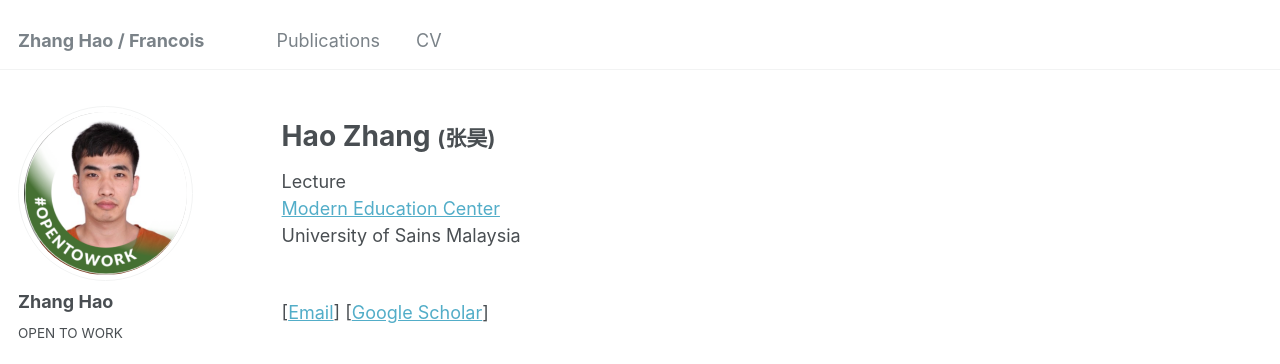
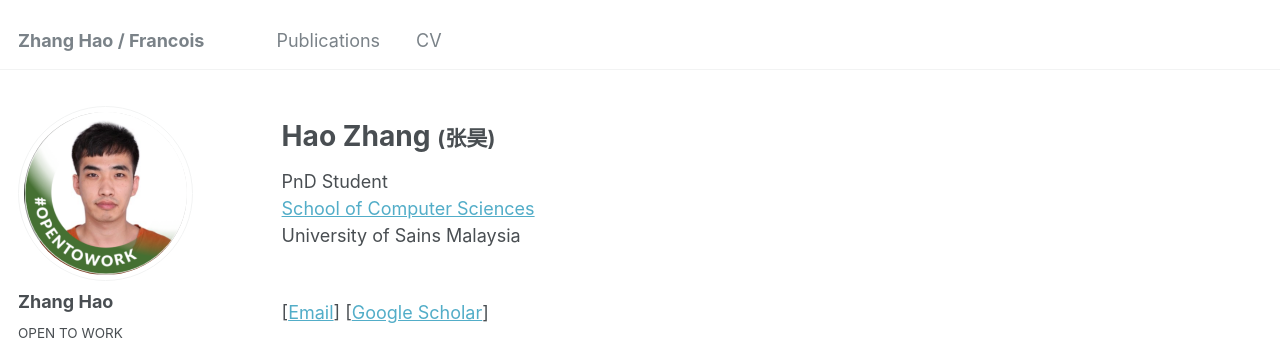
Before and after one commit to sydmou/sydmou.github.io, a Jekyll site: the page built from _pages/about.md, in a window 1280 px wide and 900 px high. Shown: the top 364 px of the window. Built offline with Jekyll 4.4.1, drawn with Linux system fonts in a browser that asks for light colours; some web fonts are replaced.

Commit message:
Update about.md

```diff
--- a/_pages/about.md
+++ b/_pages/about.md
@@ -16,8 +16,8 @@ redirect_from:
 <div class="row">
     <div class="col-sm-7">
         <p>
-            Lecture<br>
-            <a href="">Modern Education Center</a><br>
+            PnD Student<br>
+            <a href="">School of Computer Sciences</a><br>
             University of Sains Malaysia<br>
         </p>
         <p>
```
